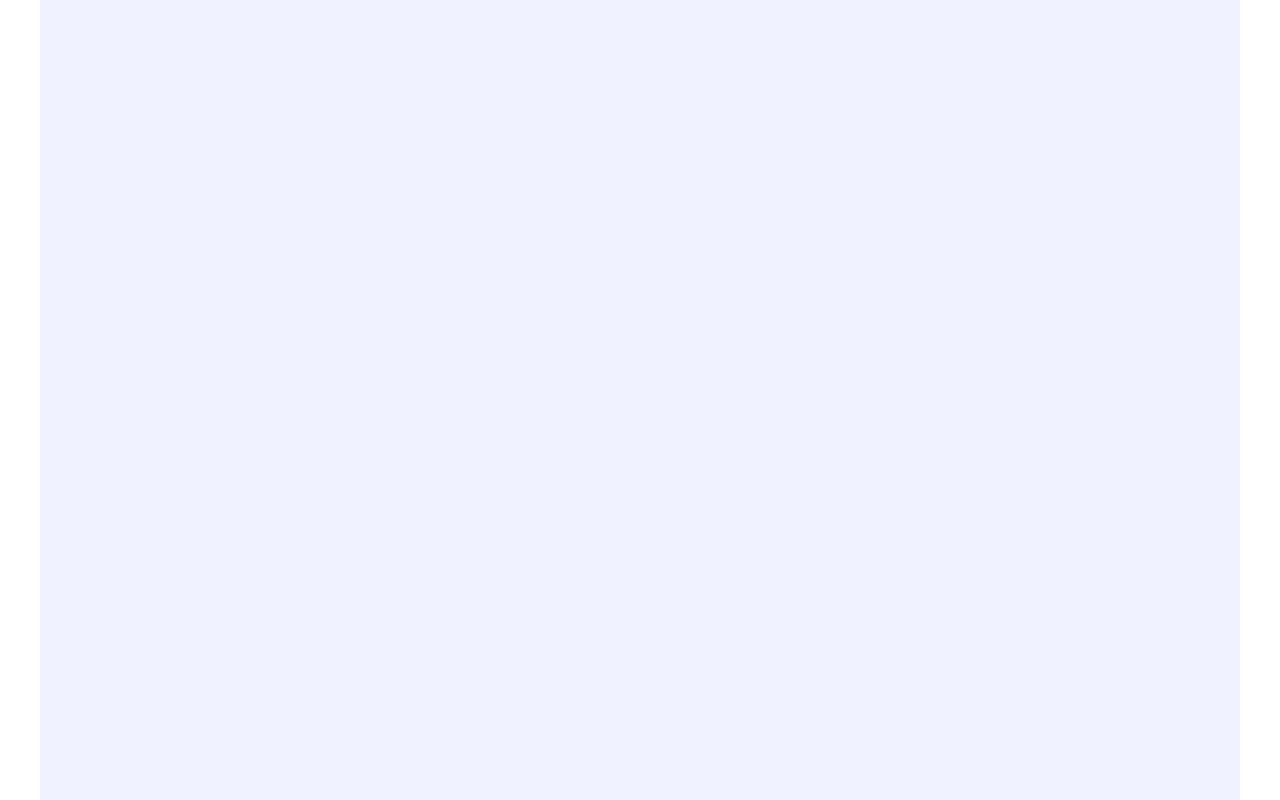
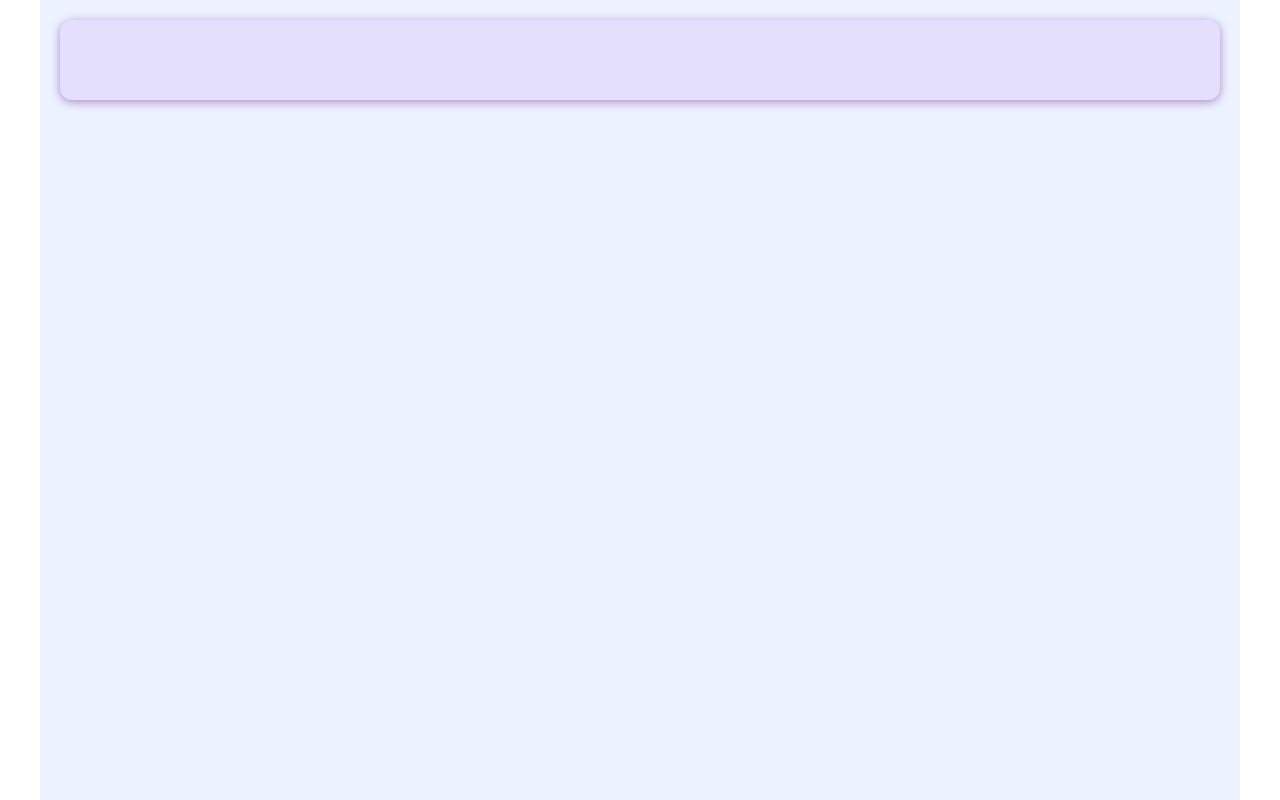
Before and after one commit to andbudha/watch-it, a React (Vite) app: page / in a window 1280 px wide. Built offline with nearby package versions, Linux system fonts and the light colour scheme.

Commit message:
Navbar comp created and styled

```diff
--- a/src/App.module.scss
+++ b/src/App.module.scss
@@ -15,5 +15,6 @@
 .app_box {
   width: 1200px;
   height: 100vh;
-  background-color: $background_color;
+  padding: 20px;
+  background-color: $second_background_color;
 }
--- a/src/App.tsx
+++ b/src/App.tsx
@@ -1,8 +1,11 @@
 import styles from './App.module.scss';
+import { Navbar } from './components/Navbar/Navbar';
 function App() {
   return (
     <div className={styles.app_main_box}>
-      <div className={styles.app_box}> </div>
+      <div className={styles.app_box}>
+        <Navbar />
+      </div>
     </div>
   );
 }
--- a/src/assets/sass/variables.scss
+++ b/src/assets/sass/variables.scss
@@ -1,4 +1,6 @@
 //colors
 $primary_color: #d63484;
 $secondary_color: #fae7f3;
-$background_color: #f0f3ff;
+$first_background_color: #e3dffd;
+$second_background_color: #ecf2ff;
+$shadow_color: #ad88c6;
--- /dev/null
+++ b/src/components/Navbar/Navbar.module.scss
@@ -0,0 +1,9 @@
+@import '../../assets/sass/variables.scss';
+.nav_main_box {
+  height: 80px;
+  width: 100%;
+  border-radius: 12px;
+  background-color: $first_background_color;
+  box-shadow: $shadow_color 0px 2px 10px 0px,
+    rgba(0, 0, 0, 0.06) 0px 0px 0px 0px;
+}
--- /dev/null
+++ b/src/components/Navbar/Navbar.tsx
@@ -0,0 +1,5 @@
+import styles from './Navbar.module.scss';
+
+export const Navbar = () => {
+  return <div className={styles.nav_main_box}></div>;
+};
```
